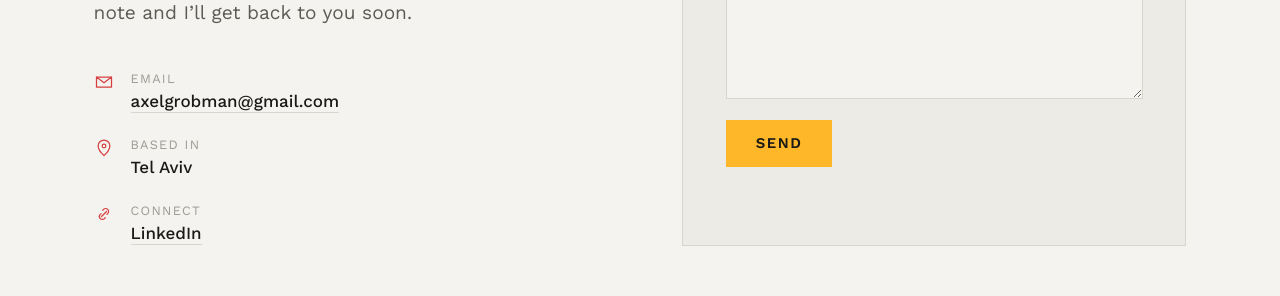
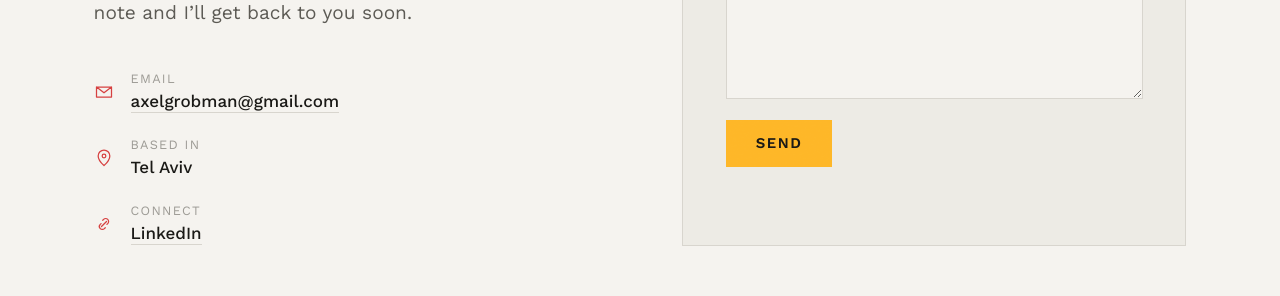
Before and after one commit to AxelGarland/AxelGarland, a Next.js app: page /contact in a window 1280 px wide. Shown: the part 429-725 px from the top of the page. Built offline with nearby package versions, Linux system fonts and the light colour scheme.

Commit message:
Center the contact-page icons against their two-line labels
items-start with a manual mt-0.5 was tuned for the old boxed icon; without
the box, items-center reads correctly against the label + value stack.

Co-Authored-By: Claude Sonnet 5 <noreply@anthropic.com>

```diff
--- a/app/contact/page.tsx
+++ b/app/contact/page.tsx
@@ -75,14 +75,14 @@ export default function ContactPage() {
 
             <div className="flex flex-col gap-5">
               {details.map((d) => (
-                <div key={d.label} className="flex items-start gap-4">
+                <div key={d.label} className="flex items-center gap-4">
                   <svg
                     width="20"
                     height="20"
                     viewBox="0 0 24 24"
                     fill="none"
                     aria-hidden
-                    className="mt-0.5 shrink-0 text-accent"
+                    className="shrink-0 text-accent"
                   >
                     {d.icon}
                   </svg>
```
Also changed, not shown: 1 other file (tests, documents, lock files or other folders).
